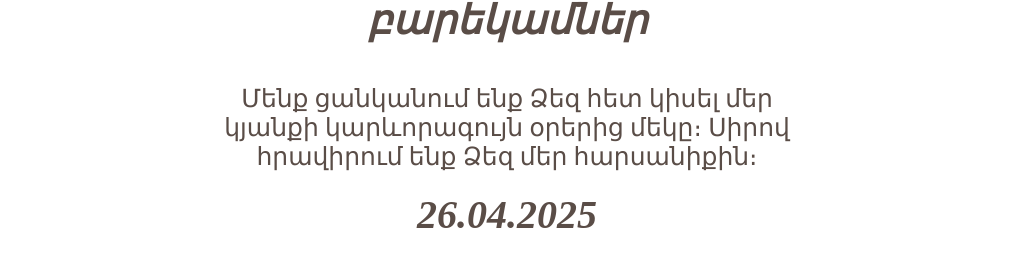
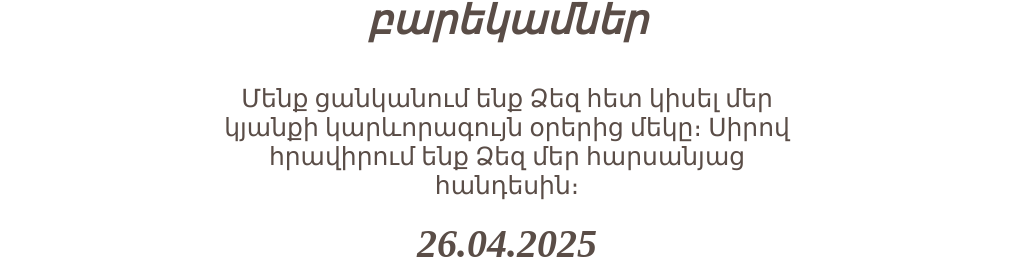
Before and after one commit to ourweddingjourney/MovsesAndAlla, a React (Create React App) app: page / in a window 1280 px wide. Shown: the part 1314-1573 px from the top of the page, without its empty margins (133-1146 px from the left). Built offline with nearby package versions, Linux system fonts and the light colour scheme; a web font is replaced by a local one.

Commit message:
Your update message

```diff
--- a/src/assets/css/style.css
+++ b/src/assets/css/style.css
@@ -39,6 +39,7 @@
     text-align: center;
     font-family: "Georgia", serif;
     background: url(../images/ANDR-25.jpg);
+    background-position: center top;
     background-size: cover;
     padding: 20px;
     min-height: 100vh;
@@ -386,11 +387,6 @@
 
 
 @media (min-width: 20px) and (max-width: 576px) {
-
-    .container {
-        background-position: center top;
-        background-size: cover;
-    }
 
     .header {
         font-size: 20px;
--- a/src/components/Program.js
+++ b/src/components/Program.js
@@ -60,7 +60,7 @@ function Program() {
 
             <div className="letter">
                 <span>Սիրելի ընկերներ և բարեկամներ</span>
-                <p>Մենք ցանկանում ենք Ձեզ հետ կիսել մեր կյանքի կարևորագույն օրերից մեկը։ Սիրով հրավիրում ենք Ձեզ մեր հարսանիքին։</p>
+                <p>Մենք ցանկանում ենք Ձեզ հետ կիսել մեր կյանքի կարևորագույն օրերից մեկը։ Սիրով հրավիրում ենք Ձեզ մեր հարսանյաց հանդեսին։</p>
                 <span>26.04.2025</span>
             </div>
 
```
